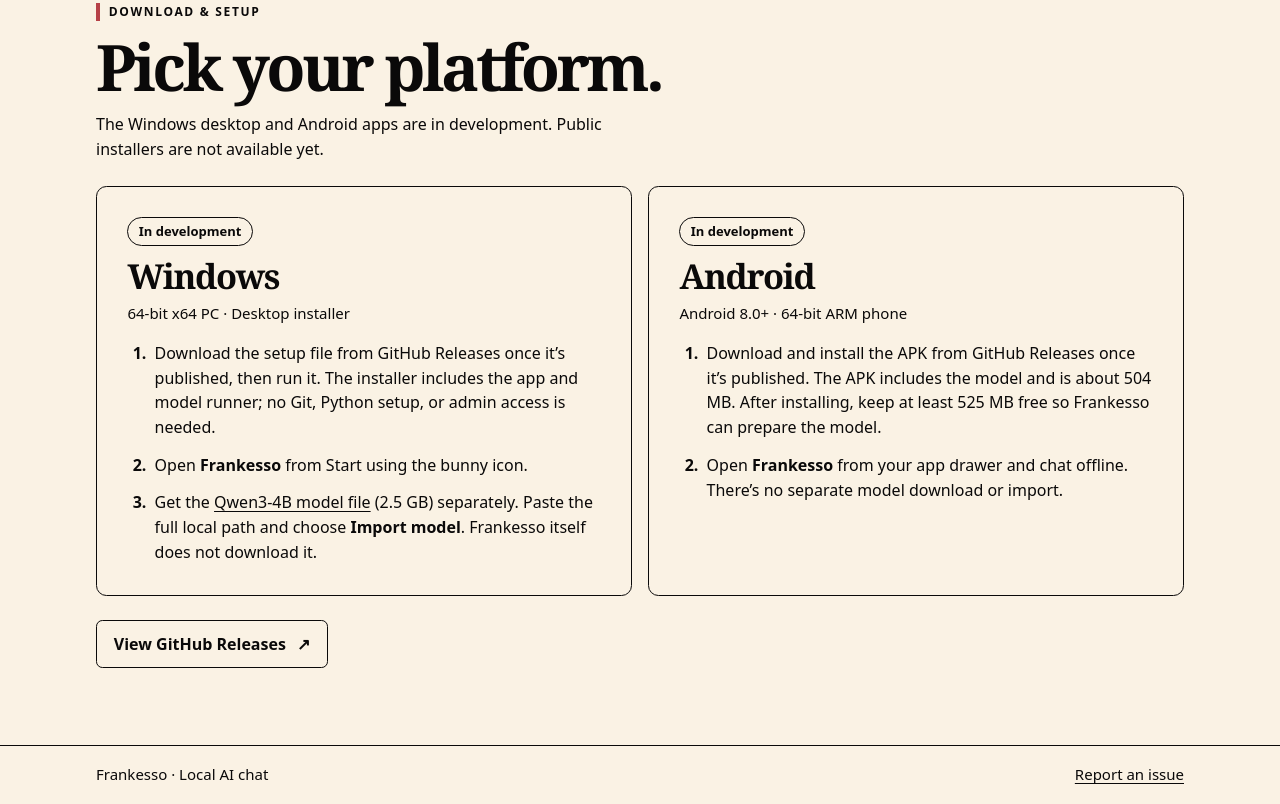
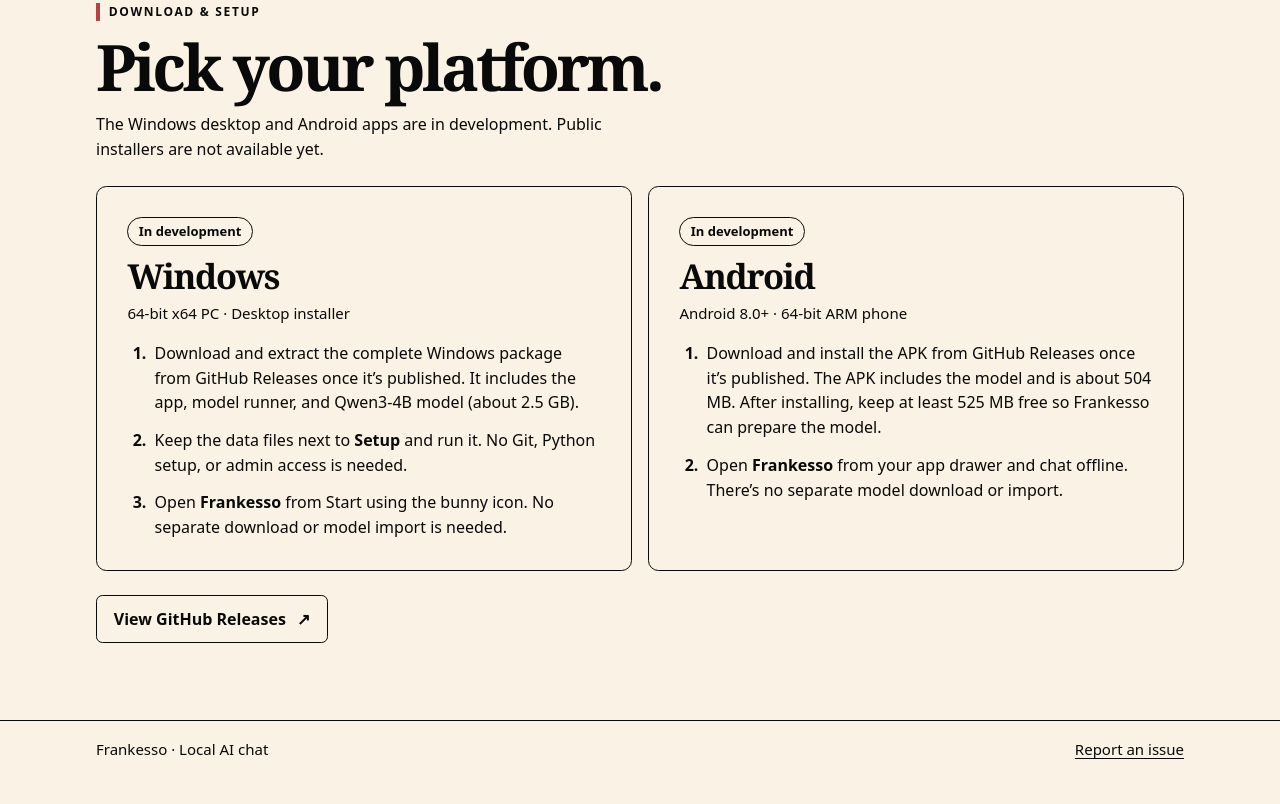
Before and after one commit to hayleyw7/frankesso-ai, a plain HTML site: page docs/index.html in a window 1280 px wide. Shown: the part 793-1597 px from the top of the page. After the commit the page ends 1572 px from the top, so only its background shows below. Drawn offline with Linux system fonts and the light colour scheme.

Commit message:
Document the bundled Windows model

```diff
--- a/docs/index.html
+++ b/docs/index.html
@@ -49,9 +49,9 @@
             <p class="spec">64-bit x64 PC · Desktop installer</p>
           </header>
           <ol>
-            <li>Download the setup file from GitHub Releases once it’s published, then run it. The installer includes the app and model runner; no Git, Python setup, or admin access is needed.</li>
-            <li>Open <strong>Frankesso</strong> from Start using the bunny icon.</li>
-            <li>Get the <a href="https://huggingface.co/Qwen/Qwen3-4B-GGUF/blob/bc640142c66e1fdd12af0bd68f40445458f3869b/Qwen3-4B-Q4_K_M.gguf">Qwen3-4B model file</a> (2.5 GB) separately. Paste the full local path and choose <strong>Import model</strong>. Frankesso itself does not download it.</li>
+            <li>Download and extract the complete Windows package from GitHub Releases once it’s published. It includes the app, model runner, and Qwen3-4B model (about 2.5 GB).</li>
+            <li>Keep the data files next to <strong>Setup</strong> and run it. No Git, Python setup, or admin access is needed.</li>
+            <li>Open <strong>Frankesso</strong> from Start using the bunny icon. No separate download or model import is needed.</li>
           </ol>
         </article>
 
```
